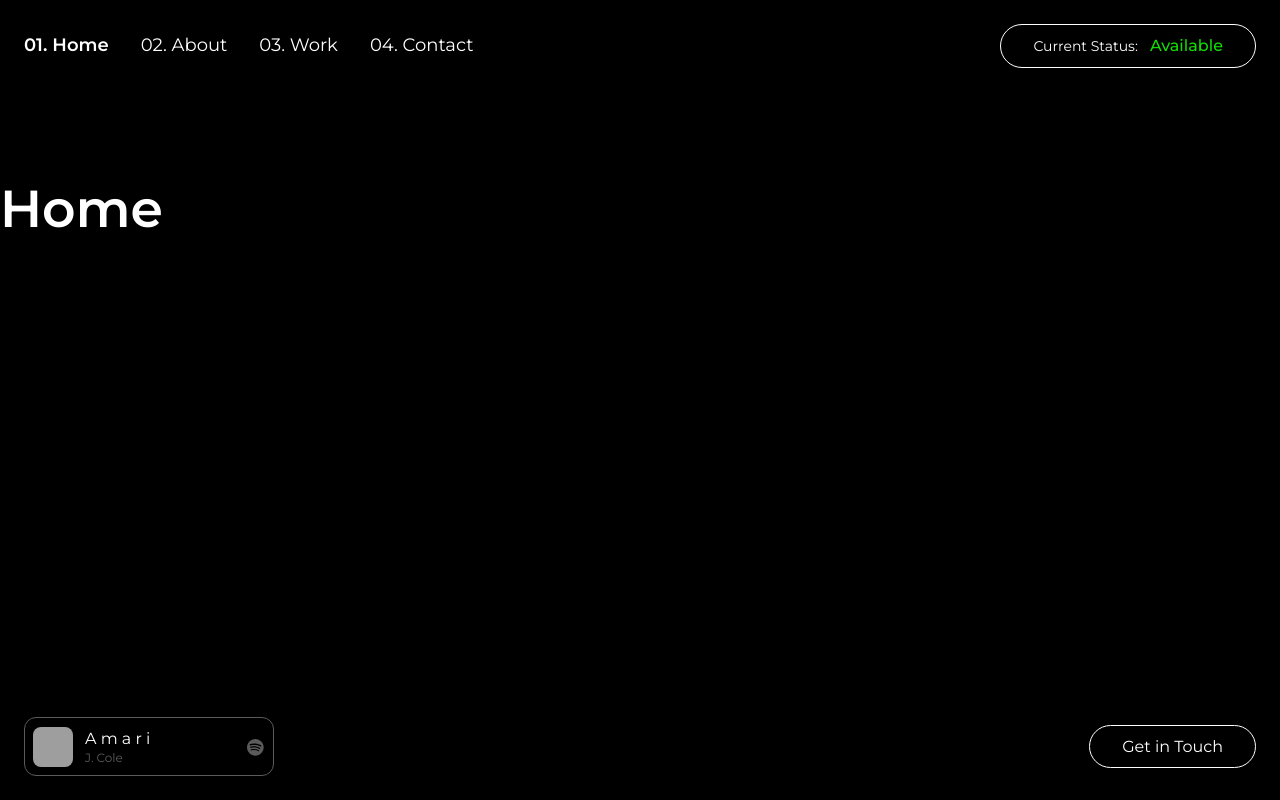
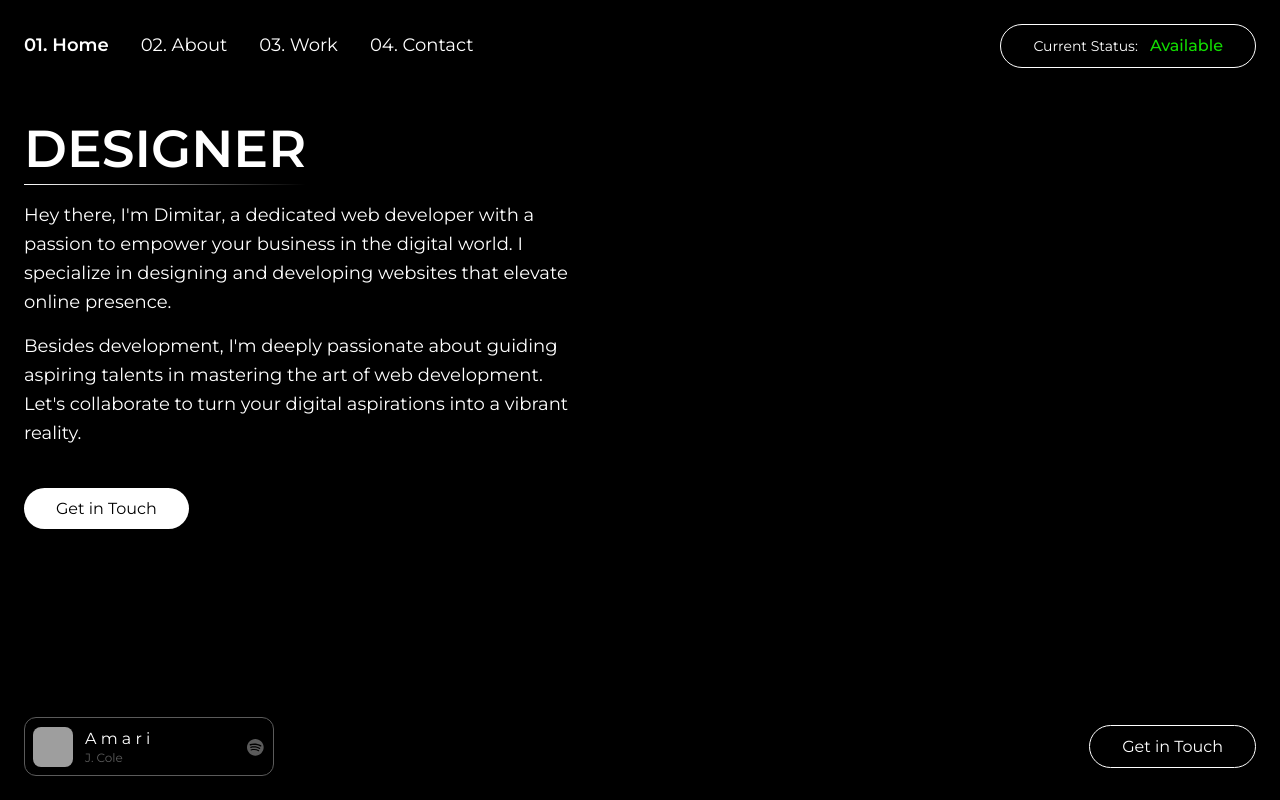
Before and after one commit to DimitarK13/Personal-Portfolio, a React (Vite) app: page / in a window 1280 px wide. Built offline with nearby package versions, Linux system fonts and the light colour scheme; grey boxes are pictures that could not be loaded.

Commit message:
feat(homepage: hero): create and style

```diff
--- a/src/routes/home.jsx
+++ b/src/routes/home.jsx
@@ -1,7 +1,39 @@
+import { Link } from 'react-router-dom';
+import { useEffect, useState } from 'react';
+
 export default function Home() {
+  const [title, setTitle] = useState('Developer');
+
+  useEffect(() => {
+    const titles = ['Designer', 'Mentor', 'Developer'];
+    let i = 0;
+
+    setInterval(() => {
+      setTitle(titles[i]);
+      i = i === titles.length - 1 ? 0 : i + 1;
+    }, 3000);
+  }, []);
+
   return (
     <>
-      <h1>Home</h1>
+      <div className='container'>
+        <div className='hero'>
+          <h1 className='hero__heading'>{title}</h1>
+          <p className='hero__text'>
+            Hey there, I'm Dimitar, a dedicated web developer with a passion to
+            empower your business in the digital world. I specialize in
+            designing and developing websites that elevate online presence.
+          </p>
+          <p className='hero__text'>
+            Besides development, I'm deeply passionate about guiding aspiring
+            talents in mastering the art of web development. Let's collaborate
+            to turn your digital aspirations into a vibrant reality.
+          </p>
+          <Link to={`contact`} className='btn btn--primary hero__btn'>
+            Get in Touch
+          </Link>
+        </div>
+      </div>
     </>
   );
 }
--- a/src/styles/style.css
+++ b/src/styles/style.css
@@ -122,13 +122,7 @@ button {
 }
 
 main {
-  padding-top: 120px;
-}
-
-@media (min-width: 920px) {
-  main {
-    padding-top: 180px;
-  }
+  padding-block: 120px 240px;
 }
 
 /* Typography */
@@ -238,6 +232,7 @@ h4 {
 
 .nav {
   position: fixed;
+  z-index: 999;
   width: 100%;
   padding-block: 1.5rem;
   background-color: var(--clr-neutral-900-40);
@@ -248,7 +243,6 @@ h4 {
   display: flex;
   justify-content: space-between;
   align-items: center;
-  position: relative;
 }
 
 .nav__toggle {
@@ -274,6 +268,10 @@ h4 {
   transform: translateY(-5px);
 }
 
+.nav__availability-status {
+  position: relative;
+}
+
 .nav__availability-status--toggle {
   cursor: pointer;
   display: flex;
@@ -289,7 +287,7 @@ h4 {
   position: absolute;
   top: calc(100% + 24px);
   right: 0;
-  width: 100%;
+  width: 280px;
   background-color: var(--clr-neutral-900);
   padding: 1.5rem;
 
@@ -422,3 +420,35 @@ h4 {
     flex-direction: row;
   }
 }
+
+/* Homepage */
+.hero__heading {
+  width: max-content;
+  margin-bottom: 24px;
+  text-transform: uppercase;
+
+  position: relative;
+}
+
+.hero__heading::after {
+  content: '';
+  position: absolute;
+  bottom: -8px;
+  left: 0;
+  right: 0;
+  height: 1px;
+  background-image: linear-gradient(
+    to right,
+    var(--clr-neutral-100),
+    transparent
+  );
+}
+
+.hero__text {
+  max-width: 550px;
+  margin-bottom: 16px;
+}
+
+.hero__btn {
+  margin-top: 24px;
+}
```
